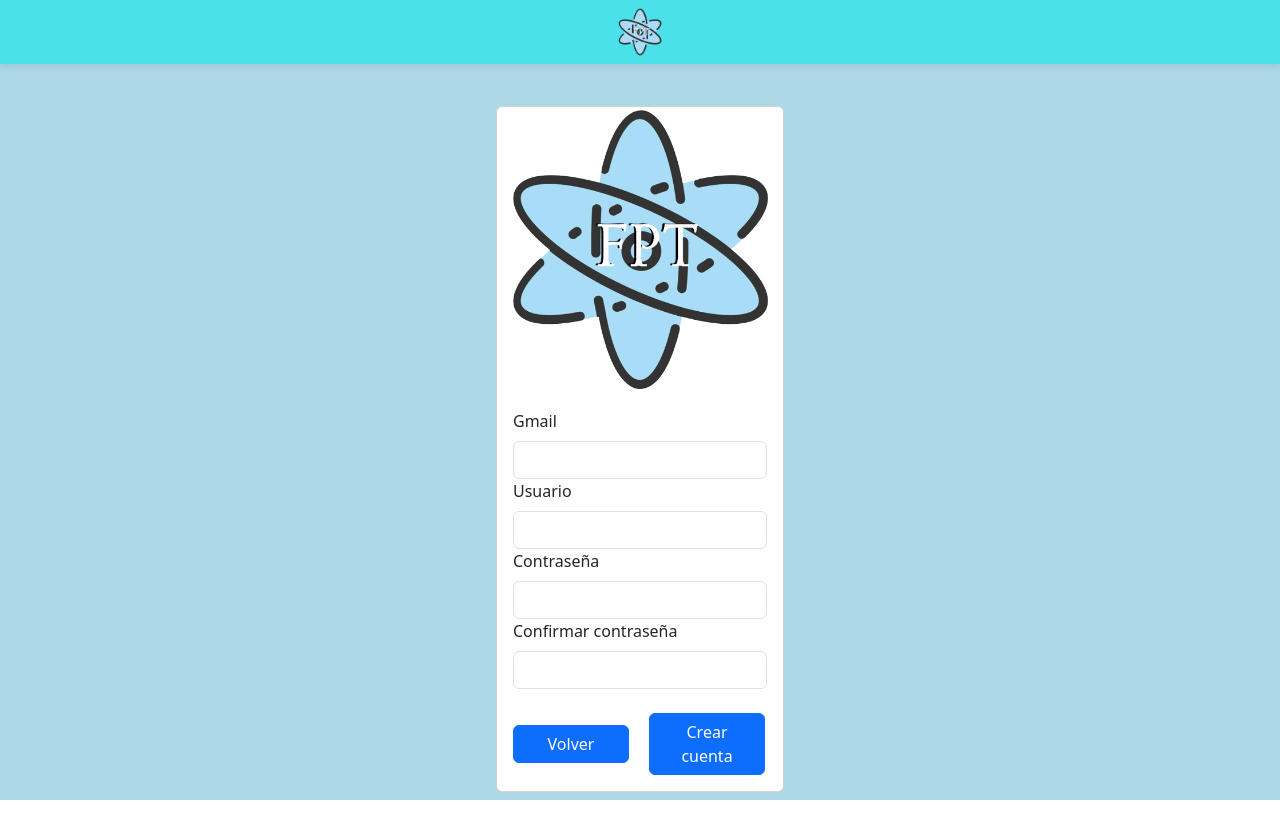
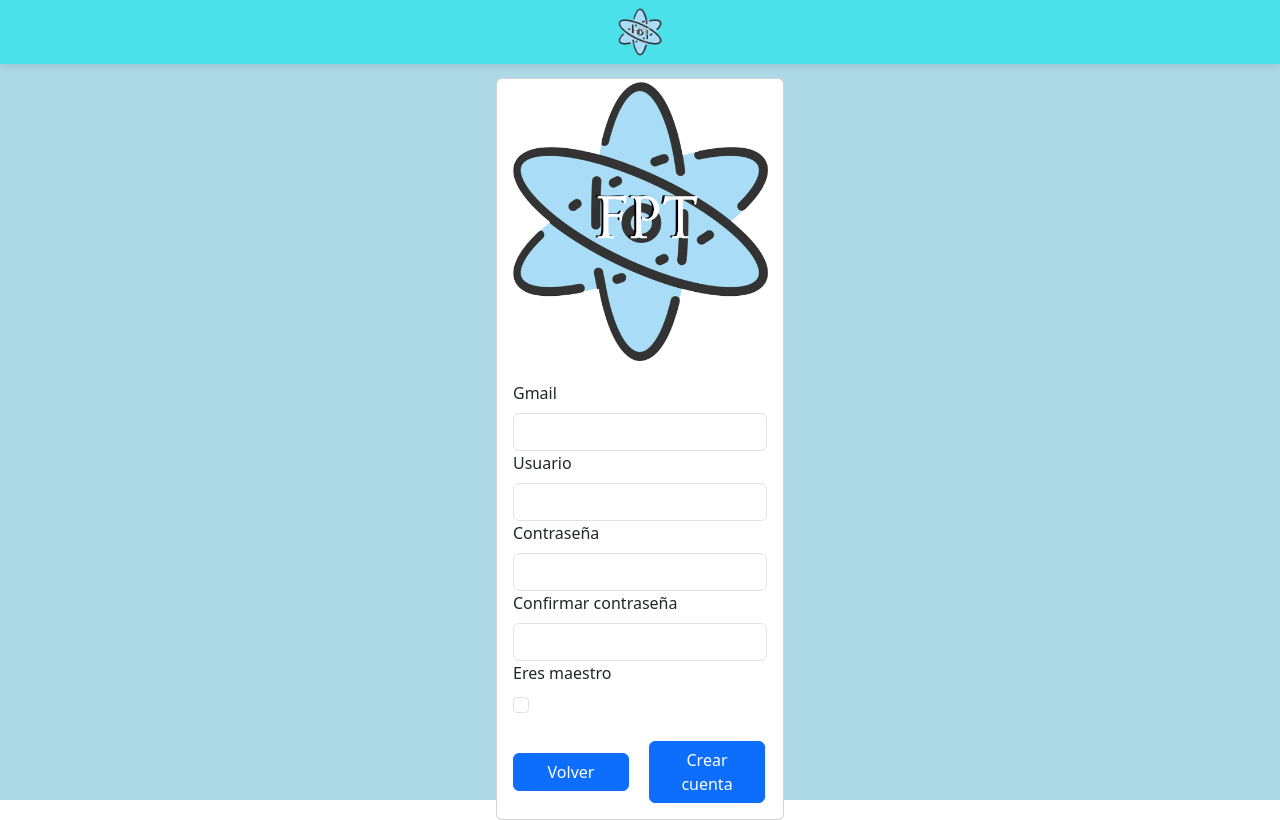
Before and after one commit to jditzco/Fisica-Para-Todos, a React (Vite) app: page /registro in a window 1280 px wide. Built offline with nearby package versions, Linux system fonts and the light colour scheme.

Commit message:
Register con API

```diff
--- a/src/components/RegistroForm.jsx
+++ b/src/components/RegistroForm.jsx
@@ -9,6 +9,21 @@ import { Link } from 'react-router-dom';
 import { Alert } from 'react-bootstrap';
 
 function Registro() {
+
+  const post = async(endpoint, newData) => {
+    try {
+        const response = await fetch(`${endpoint}`, {
+            method: 'POST',
+            headers: { "Accept": 'application/json', "Content-Type": 'application/json', },
+            body: JSON.stringify(newData)
+        })
+        // return await response.json()
+    }
+    catch {
+        throw new Error(`No se pudo realizar el fetch tipo POST :(`)
+    }
+  }
+
   const schema = yup.object().shape({
     gmail: yup
       .string()
@@ -23,8 +38,8 @@ function Registro() {
     password: yup
       .string()
       .required('La contraseña es requerida')
-      .matches(/^(?=.*[a-zA-Z])(?=.*[0-9])(?=.*[$@$!%*?&.+-_#"¿¡´{}/|°']).{8,15}$/,
-      'Debe contener al menos 1 número, 1 letra y 1 símbolo (mínimo 8 carácteres - máximo 15 carácteres)'),
+      .matches(/^(?=.*[a-zA-Z])(?=.*[0-9])(?=.*[!@#$%&*()_+{}:;<>,.?]).{4,15}$/,
+      'Debe contener al menos 1 número, 1 letra y 1 símbolo (mínimo 4 carácteres - máximo 15 carácteres)'),
 
     confirmPassword: yup
       .string()
@@ -36,6 +51,8 @@ function Registro() {
   const [gmail, setGmail] = useState('');
   const [username, setUsername] = useState('');
   const [password, setPassword] = useState('');
+  const [teacher, setTeacher] = useState(false);
+
 
   const handleSubmit = (values) => {
     // Verificar si los datos son válidos
@@ -44,9 +61,13 @@ function Registro() {
         setGmail(values.gmail)
         setUsername(values.username)
         setPassword(values.password)
+        setTeacher(values.teacher)
         setShowWelcomeAlert(true);
+        let data = {gmail: values.gmail , nombre: values.username, contraseña: values.password, maestro: values.maestro}
+        post('http://localhost:5000/usuarios/add', data)
       }
     });
+
   };
 
 
@@ -132,6 +153,20 @@ function Registro() {
                       </Form.Control.Feedback>
                     </Form.Group>
 
+                    <Form.Group as={Col} md="12" controlId="validationFormik103">
+                      <Form.Label>Eres maestro</Form.Label>
+                      <Form.Check
+                        type="checkbox"
+                        name="maestro"
+                        value={false}
+                        onChange={handleChange}
+
+                      />
+                      <Form.Control.Feedback type="invalid">
+
+                      </Form.Control.Feedback>
+                    </Form.Group>
+
                     <br />
 
                     <Button style={{ marginRight: '20px', width: 116 }}>
```
